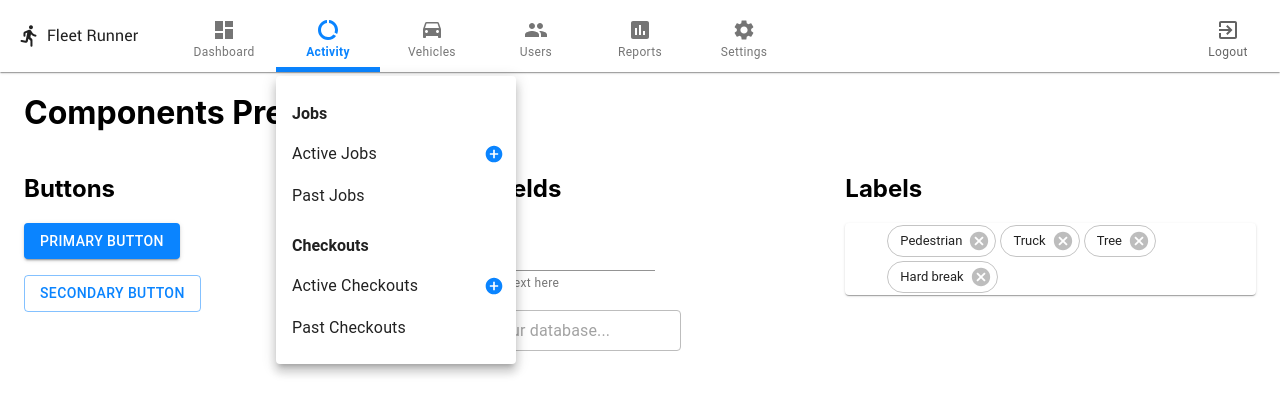
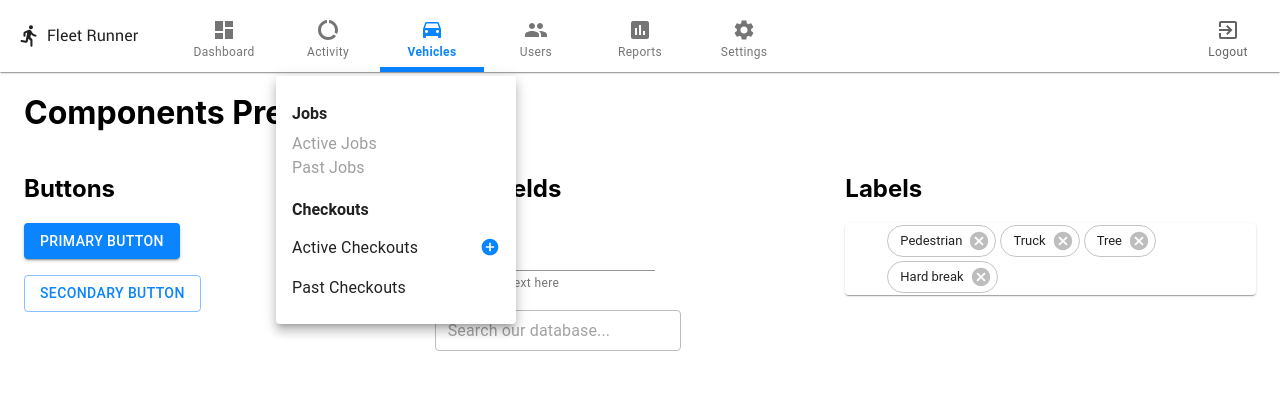
Before and after one commit to Ridecell/style-guide-comp-lib, a React (Create React App) app: page / in a window 1280 px wide. Both pictures are taken after a click on the tab "Activity". Shown: the top 414 px of the page. Built offline with nearby package versions, Linux system fonts and the light colour scheme.

Commit message:
added props for the menu; made the plu button a link instead

```diff
--- a/src/App.tsx
+++ b/src/App.tsx
@@ -9,6 +9,8 @@ import Label from './components/Label'
 import Grid from '@material-ui/core/Grid';
 import Paper from '@material-ui/core/Paper';
 import PoppoverTest from './components/PopoverTest';
+// data
+import MenuItemsData from './data/menu';
 
 const theme = createMuiTheme({
   palette: {
@@ -40,7 +42,10 @@ function App() {
   return (
     <div className="App">
       <ThemeProvider theme={theme}>
-        <Menu />
+        <Menu
+          selectedTabIndex={2}
+          menuItemsData={MenuItemsData}
+        />
         <Container maxWidth={false}>
           <h1>Components Preview</h1>
           <Grid container direction="row" justify="flex-start" alignItems="flex-start">
--- a/src/components/Menu.tsx
+++ b/src/components/Menu.tsx
@@ -17,15 +17,12 @@ import ListItemIcon from '@material-ui/core/ListItemIcon';
 import ListItem from '@material-ui/core/ListItem';
 import ListItemText from '@material-ui/core/ListItemText';
 import Popover from '@material-ui/core/Popover';
-import ClickAwayListener from '@material-ui/core/ClickAwayListener';
 import Logo from '../images/logo.png';
 // icons
 import Exit from '@material-ui/icons/ExitToApp';
 import AddCircle from '@material-ui/icons/AddCircle';
 // data
-import MenuItemsData from '../data/menu';
-import { IconButton } from '@material-ui/core';
-import zIndex from '@material-ui/core/styles/zIndex';
+import { Icon, IconButton } from '@material-ui/core';
 
 const TabsRC = withStyles((theme) => ({
     root: {
@@ -103,7 +100,8 @@ const ListSubheaderRC = withStyles((theme) => ({
 const MenuItemRC = withStyles((theme) => ({
     root: {
         // height: 48
-        padding: 0
+        padding: 0,
+        color: theme.palette.text.disabled
     },
     gutters: {
         paddingRight: 0,
@@ -118,6 +116,17 @@ const LinkRC = withStyles((theme) => ({
         paddingTop: 8,
         paddingBottom: 8,
         color: theme.palette.text.primary,
+    },
+}))(Link);
+
+const IconLinkRC = withStyles((theme) => ({
+    root: {
+        display: 'inline-block',
+        paddingRight: 16,
+        paddingTop: 8,
+        paddingBottom: 8,
+        lineHeight: 1,
+        color: theme.palette.primary.main,
     },
 }))(Link);
 
@@ -136,12 +145,14 @@ const useStyles = makeStyles((theme) => ({
 }));
 
 interface RCCompProps {
-    // text: string,
+    selectedTabIndex: Number,
+    menuItemsData: Array<TabItem>,
     componentProps?: Object
 }
 
 interface MenuItem {
     isHeading: boolean,
+    isDisabled?: boolean,
     id: string,
     name: string,
     route?: string,
@@ -155,14 +166,14 @@ interface TabItem {
     tabMenuItems?: Array<MenuItem>
 }
 
-const RCMenu = ({ componentProps }: RCCompProps) => {
+const RCMenu = ({ selectedTabIndex, menuItemsData, componentProps }: RCCompProps) => {
     const classes = useStyles();
 
-    const menuData: Array<TabItem> = MenuItemsData;
+    const menuData: Array<TabItem> = menuItemsData;
 
     const [tabIndex, setTabsIndex] = React.useState(0);
     const handleTabsChange = (event: any, newIndex: number) => {
-        setTabsIndex(newIndex);
+        // setTabsIndex(newIndex);
     };
 
     const [anchorEl, setAnchorEl] = React.useState<null | HTMLElement>(null);
@@ -204,7 +215,7 @@ const RCMenu = ({ componentProps }: RCCompProps) => {
                 </Box>
                 <Box flexGrow={1}>
                     <TabsRC
-                        value={tabIndex}
+                        value={selectedTabIndex}
                         onChange={handleTabsChange}
                         variant="fullWidth"
                         indicatorColor="primary"
@@ -236,9 +247,12 @@ const RCMenu = ({ componentProps }: RCCompProps) => {
                                         <ListSubheaderRC id="nested-list-subheader">{menuItem.name}</ListSubheaderRC>
                                         :
                                         <MenuItemRC key={menuItem.id}>
-                                            <LinkRC href={menuItem.route} underline="none">{menuItem.name}</LinkRC>
-                                            {Boolean(menuItem.addItemRoute) ?
-                                                <Link href={menuItem.addItemRoute}><IconButton color="primary" aria-label="add new"><AddCircle fontSize="small" /></IconButton></Link>
+                                            {Boolean(menuItem.isDisabled) ?
+                                                <span>{menuItem.name}</span>
+                                                :
+                                                <LinkRC href={menuItem.route} underline="none">{menuItem.name}</LinkRC>}
+                                            {Boolean(menuItem.addItemRoute) && Boolean(!menuItem.isDisabled) ?
+                                                <IconLinkRC href={menuItem.addItemRoute}><AddCircle fontSize="small" /></IconLinkRC>
                                                 : <></>}
                                         </MenuItemRC>
                                 )
--- a/src/data/menu.js
+++ b/src/data/menu.js
@@ -28,6 +28,7 @@ const menuItemsData = [
             },
             {
                 isHeading: false,
+                isDisabled: true,
                 id: "activejobs",
                 name: "Active Jobs",
                 route: "https://material-ui.com/components/material-icons/",
@@ -35,6 +36,7 @@ const menuItemsData = [
             },
             {
                 isHeading: false,
+                isDisabled: true,
                 id: "pastjobs",
                 name: "Past Jobs",
                 route: ""
```
